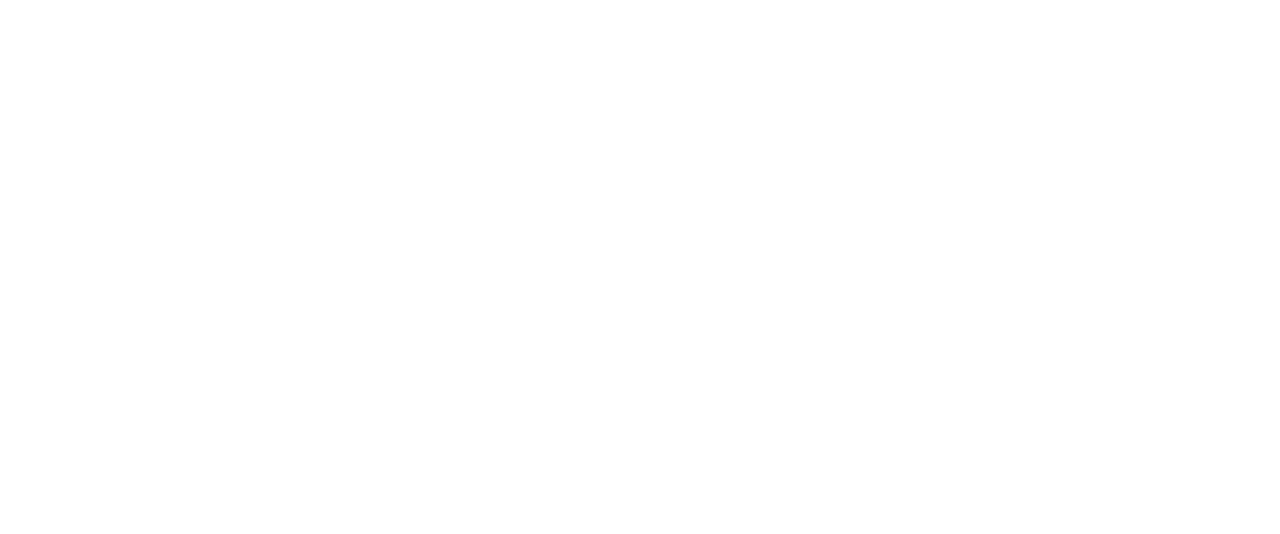
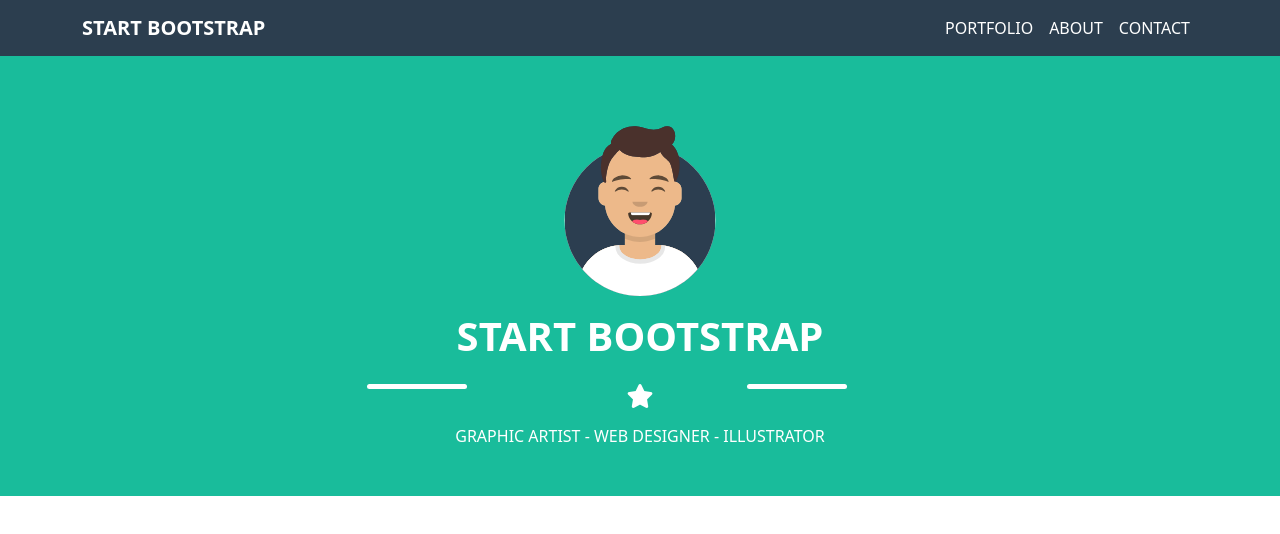
Before and after one commit to Alessandro9827/html-css-bootstrap-freelancer, a plain HTML site: page index.html in a window 1280 px wide. Drawn offline with nearby package versions, Linux system fonts and the light colour scheme.

Commit message:
nav-bar with jumbo section

```diff
--- a/index.html
+++ b/index.html
@@ -3,14 +3,78 @@
 <head>
     <meta charset="UTF-8">
     <meta name="viewport" content="width=device-width, initial-scale=1.0">
-    <!--Link Bootstrap-->
+    <!--Link Css-->
+    <link rel="stylesheet" href="style.css">
+    <!--Link CDN Bootstrao-->
     <link href="https://cdn.jsdelivr.net/npm/bootstrap@5.3.2/dist/css/bootstrap.min.css" rel="stylesheet" integrity="sha384-T3c6CoIi6uLrA9TneNEoa7RxnatzjcDSCmG1MXxSR1GAsXEV/Dwwykc2MPK8M2HN" crossorigin="anonymous">
-    <!--Link CSS-->
-    <link rel="stylesheet" href="style.css">
+    <!--Link CDN Fontawesome-->
+    <link rel="stylesheet" href="https://cdnjs.cloudflare.com/ajax/libs/font-awesome/6.4.2/css/all.min.css" integrity="sha512-z3gLpd7yknf1YoNbCzqRKc4qyor8gaKU1qmn+CShxbuBusANI9QpRohGBreCFkKxLhei6S9CQXFEbbKuqLg0DA==" crossorigin="anonymous" referrerpolicy="no-referrer" />
 
     <title>Start Bootstrap</title>
 </head>
 <body>
+    <header>
+        <nav class="navbar navbar-dark navbar-expand-md my_bg-dark-blue">
+            <div class="container">
+                <!--Nome Sito-->
+                <a href="#" class="navbar-brand text-uppercase fw-bold">Start Bootstrap</a>
+                <!--Burgher Botton-->
+                <button type="button" class="btn navbar-toggler border-light">
+                    <span class="navbar-toggler-icon"></span>
+                </button>
+                <!--Menu Elements-->
+                <div class="navbar-collapse collapse justify-content-end">
+                    <ul class="navbar-nav">
+                        <li class="nav-item">
+                            <a href="#" class="nav-link text-white text-uppercase">Portfolio</a>
+                        </li>
+                        <li class="nav-item">
+                            <a href="#" class="nav-link text-white text-uppercase">About</a>
+                        </li>
+                        <li class="nav-item">
+                            <a href="#" class="nav-link text-white text-uppercase">Contact</a>
+                        </li>
+                    </ul>
+                </div>
+            </div>
+        </nav>
+    </header>
+    <main>
+        <section class="my_bg-green" id="jumbo">
+            <div class="container text-center">
+                <div class="row justify-content-center">
+                    <div class="col-4 col-lg-2 mt-xl-5 ">
+                        <img class="my-3" src="img/avatar.svg" alt="User Avatar">
+                    </div>
+                    <div class="col-12 mb-3">
+                        <h1 class="text-uppercase fw-bold text-white">
+                            Start Bootstrap
+                        </h1>
+                    </div>
+                    <div class="col-12 mb-3">
+                        <div class="row justify-content-center">
+                            <div class="col-2">
+                                <div class="orizontal-line"></div>
+                            </div>
+                            <div class="col-2">
+                                <div class="star-icon">
+                                    <i class="fa-solid fa-star fa-xl" style="color: #ffffff;"></i>
+                                </div>
+                            </div>
+                            <div class="col-2">
+                                <div class="orizontal-line"></div>
+                            </div>
+                        </div>
 
+                    </div>
+                    <div class="col-12">
+                        <p class="mb-5 text-uppercase text-white">
+                            Graphic Artist - Web Designer - Illustrator
+                        </p>
+                    </div>
+                </div>
+            </div>
+        </section>
+    </main>
 </body>
 </html>
--- a/style.css
+++ b/style.css
@@ -0,0 +1,14 @@
+.my_bg-dark-blue {
+    background-color: #2C3E4F;
+}
+
+.my_bg-green {
+    background-color: #19BC9B;
+}
+
+.orizontal-line {
+    height: 5px;
+    width: 60%;
+    border-radius: 3px;
+    background-color: white;
+}
```
